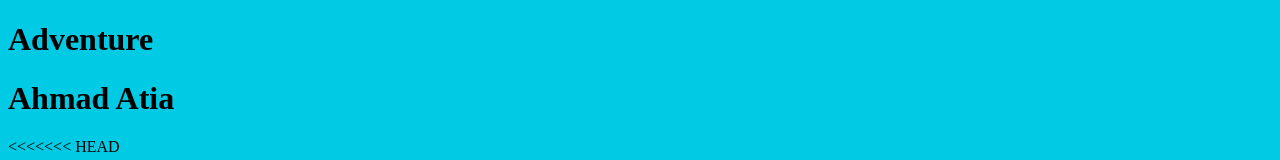
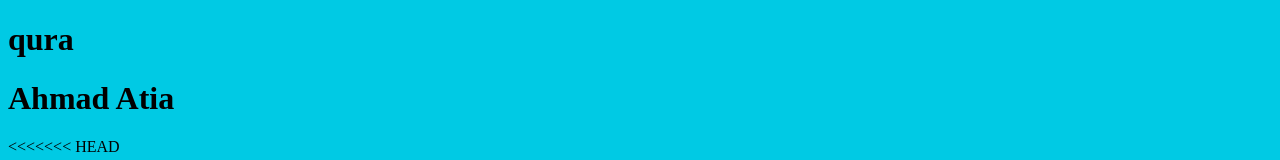
Before and after one commit to AHMAD-ATIA/new-git-project, a plain HTML site: page index.html in a window 1280 px wide. Shown: the top 160 px of the page. Drawn offline with Linux system fonts and the light colour scheme.

Commit message:
add header

```diff
--- a/index.html
+++ b/index.html
@@ -9,7 +9,7 @@
 </head>
 <body>
 <header>
-    <h1>Adventure</h1>
+    <h1>qura</h1>
     <h1>Ahmad Atia</h1>
 </header>
 <<<<<<< HEAD
```
